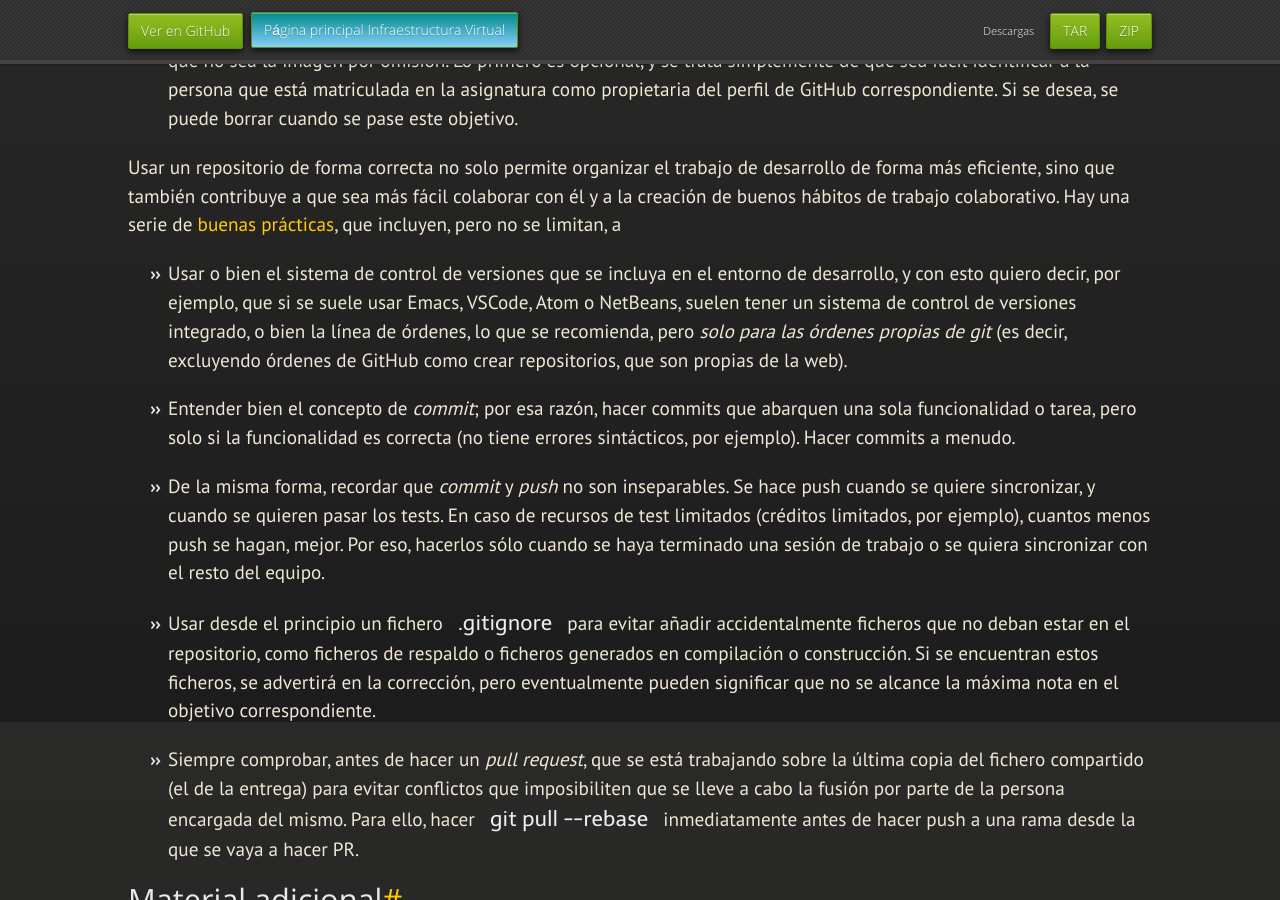
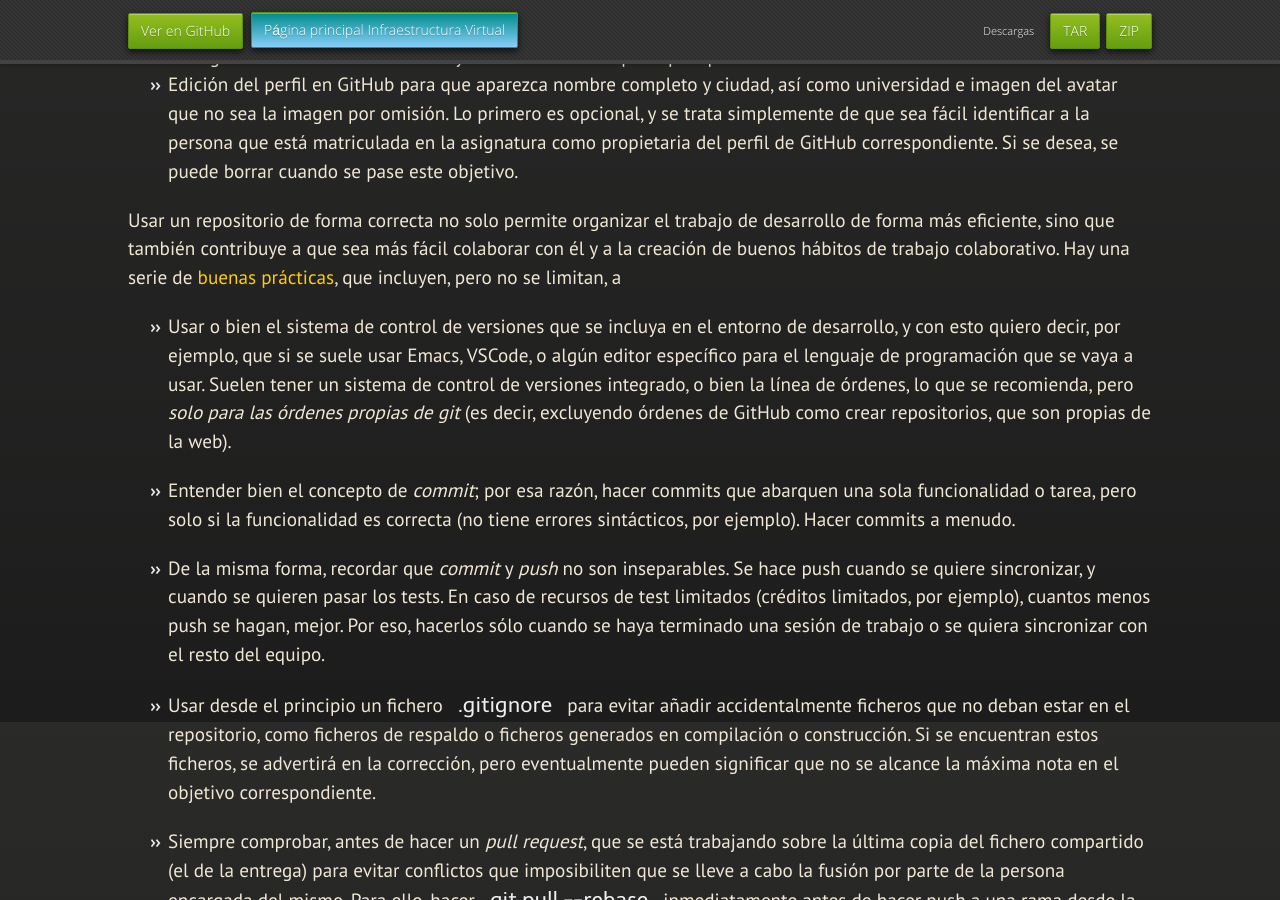
Before and after one commit to JJ/IV, a Jekyll site: the page built from documentos/proyecto/0.Repositorio.md, in a window 1280 px wide and 900 px high, scrolled down 1978 px. Built offline with Jekyll 4.4.1, drawn with Linux system fonts in a browser that asks for light colours; nearby versions of some CDN libraries; some web fonts are replaced; our own code applies the rules of GitHub Pages for plain Markdown files; some of the changed text lies outside the part shown.

Commit message:
Sync documentos/proyecto/0.Repositorio.md de master a gh-pages

```diff
--- a/documentos/proyecto/0.Repositorio.md
+++ b/documentos/proyecto/0.Repositorio.md
@@ -3,7 +3,7 @@
 
 
 ---
-# Objetivo 0: Entender correctamente la mecánica de la asignatura
+# Objetivo 0: Entender correctamente la mecánica de la asignatura y el desarrollo de un proyecto
 
 ## Motivación
 
@@ -89,7 +89,7 @@
 2. En general, va a ser necesario que entiendas el mecanismo de la
    asignatura y sus contenidos. Por ello, consulta los objetivos
    impartidos en la [primera
-   sesión](https://github.com/JJ/IV-21-22/blob/master/sesiones/semana-01.md)
+   sesión](https://github.com/JJ/IV-22-23/blob/master/sesiones/semana-01.md)
    si no has podido asistir a clase.
 
 ## Explicación
@@ -116,7 +116,8 @@
 
 * Usar o bien el sistema de control de versiones que se incluya en el entorno
   de desarrollo, y con esto quiero decir, por ejemplo, que si se suele usar
-  Emacs, VSCode, Atom o NetBeans, suelen tener un sistema de control de
+  Emacs, VSCode, o algún editor específico para el lenguaje de programación que
+  se vaya a usar. Suelen tener un sistema de control de
   versiones integrado, o bien la línea de órdenes, lo que se recomienda, pero
   *solo para las órdenes propias de git* (es decir, excluyendo órdenes de
   GitHub como crear repositorios, que son propias de la web).
@@ -196,7 +197,7 @@
    será lo que se entregará.
 
 Una vez hecho lo anterior, se añadirá
-[al fichero de entrega del proyecto](https://github.com/JJ/IV-21-22/blob/master/proyectos/objetivo-0.md),
+[al fichero de entrega del proyecto](https://github.com/JJ/IV-22-23/blob/master/proyectos/objetivo-0.md),
 en la fila correspondiente (que estará ya pre-rellena con tu nombre),
 el nombre del proyecto, un enlace *a la rama desde la que te estás
 haciendo un PR a ti mismo* y una versión. Para hacer este PR crearás
```
Also changed, not shown: other parts of documentos/proyecto/0.Repositorio.md (+1 -1 lines).
